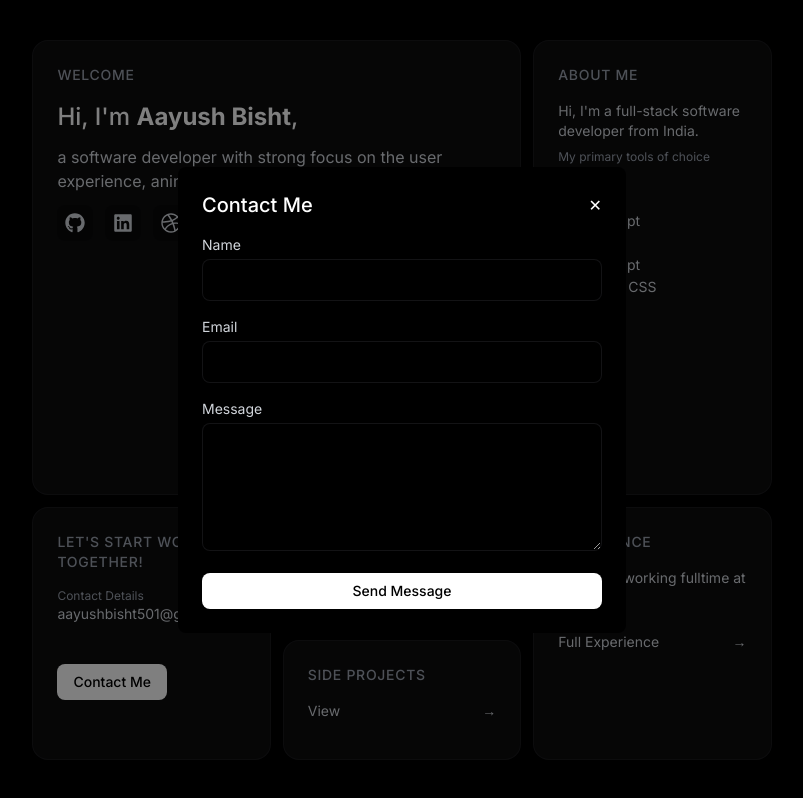
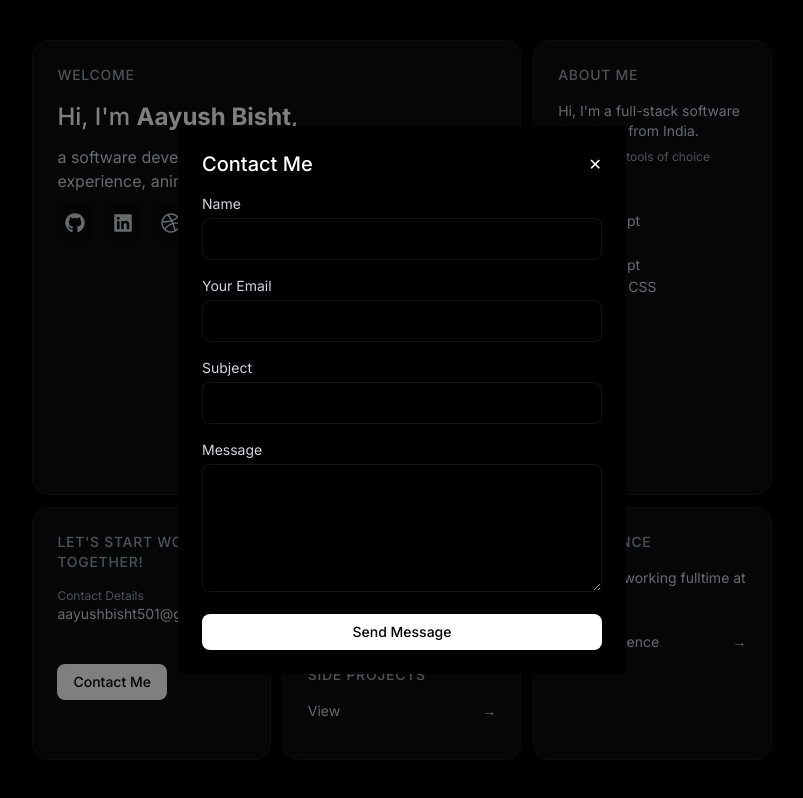
Before and after one commit to aayushbisht/portfolio25, a Next.js app: page / in a window 1280 px wide. Both pictures are taken after a click on the button "Contact Me". Shown: the whole page, without its empty margins (238-1041 px from the left). Built offline with nearby package versions, Linux system fonts and the light colour scheme.

Commit message:
implemneted contact form using emailjs

```diff
--- a/app/components/ContactModal.tsx
+++ b/app/components/ContactModal.tsx
@@ -1,5 +1,8 @@
 import { useState } from 'react';
 import { useTheme, getThemeClasses } from '../context/ThemeContext';
+import emailjs from '@emailjs/browser';
+import { toast } from 'sonner';
+
 
 interface ContactModalProps {
   isOpen: boolean;
@@ -12,26 +15,65 @@ export default function ContactModal({ isOpen, onClose }: ContactModalProps) {
   const [formData, setFormData] = useState({
     name: '',
     email: '',
-    message: ''
+    message: '',
+    subject: ''
   });
+  const [isLoading, setIsLoading] = useState(false);
 
   const handleSubmit = (e: React.FormEvent) => {
     e.preventDefault();
-    console.log(formData.name)
-    console.log('Form submitted:', formData);
-    onClose();
+    setIsLoading(true);
+
+    const templateParams = {
+      from_name: formData.name,
+      email: formData.email,
+      subject: formData.subject,
+      message: formData.message,
+    };
+
+    emailjs
+      .send(
+        'service_aczttiu',
+        'template_16dnpp8',
+        templateParams,
+        '1DCiGzYt4VjsAR3JI'
+      )
+      .then(
+        (response) => {
+          toast.success('Message sent successfully!');
+          setFormData({
+            name: '',
+            email: '',
+            message: '',
+            subject: ''
+          });
+          onClose();
+        },
+        (error) => {
+          toast.error('Unable to send message. Please try again.');
+        }
+      )
+      .finally(() => {
+        setIsLoading(false);
+      });
   };
 
   if (!isOpen) return null;
 
   return (
     <div className="fixed inset-0 bg-black/50 flex items-center justify-center z-50">
-      <div className={`${themeClasses.background} p-6 rounded-lg w-[90%] max-w-md`}>
+      <div className={`${themeClasses.background} p-6 rounded-lg w-[90%] max-w-md relative ${isLoading ? 'blur-sm' : ''}`}>
+        {isLoading && (
+          <div className="absolute inset-0 flex items-center justify-center bg-black/30 rounded-lg">
+            <div className="w-8 h-8 border-4 border-t-transparent border-white rounded-full animate-spin"></div>
+          </div>
+        )}
         <div className="flex justify-between items-center mb-4">
           <h2 className={`text-xl font-medium ${themeClasses.text}`}>Contact Me</h2>
           <button
             onClick={onClose}
             className={`${themeClasses.text} hover:opacity-70`}
+            disabled={isLoading}
           >
             ✕
           </button>
@@ -47,11 +89,13 @@ export default function ContactModal({ isOpen, onClose }: ContactModalProps) {
               onChange={(e) => setFormData({ ...formData, name: e.target.value })}
               className={`w-full p-2 rounded-lg ${themeClasses.background} border ${themeClasses.border} ${themeClasses.text}`}
               required
+              disabled={isLoading}
             />
           </div>
+
           <div>
             <label className={`block text-sm ${themeClasses.textSecondary} mb-1`}>
-              Email
+             Your Email
             </label>
             <input
               type="email"
@@ -59,6 +103,21 @@ export default function ContactModal({ isOpen, onClose }: ContactModalProps) {
               onChange={(e) => setFormData({ ...formData, email: e.target.value })}
               className={`w-full p-2 rounded-lg ${themeClasses.background} border ${themeClasses.border} ${themeClasses.text}`}
               required
+              disabled={isLoading}
+            />
+          </div>
+
+          <div>
+            <label className={`block text-sm ${themeClasses.textSecondary} mb-1`}>
+              Subject
+            </label>
+            <input
+              type="text"
+              value={formData.subject}
+              onChange={(e) => setFormData({ ...formData, subject: e.target.value })}
+              className={`w-full p-2 rounded-lg ${themeClasses.background} border ${themeClasses.border} ${themeClasses.text}`}
+              required
+              disabled={isLoading}
             />
           </div>
           <div>
@@ -70,13 +129,22 @@ export default function ContactModal({ isOpen, onClose }: ContactModalProps) {
               onChange={(e) => setFormData({ ...formData, message: e.target.value })}
               className={`w-full p-2 rounded-lg ${themeClasses.background} border ${themeClasses.border} ${themeClasses.text} h-32`}
               required
+              disabled={isLoading}
             />
           </div>
           <button
             type="submit"
-            className={`${themeClasses.accent} text-black py-2 px-4 rounded-lg text-sm font-medium hover:opacity-90 transition-colors w-full`}
+            className={`${themeClasses.accent} text-black py-2 px-4 rounded-lg text-sm font-medium hover:opacity-90 transition-colors w-full flex items-center justify-center gap-2`}
+            disabled={isLoading}
           >
-            Send Message
+            {isLoading ? (
+              <>
+                <div className="w-4 h-4 border-2 border-black border-t-transparent rounded-full animate-spin"></div>
+                Sending...
+              </>
+            ) : (
+              'Send Message'
+            )}
           </button>
         </form>
       </div>
--- a/app/layout.tsx
+++ b/app/layout.tsx
@@ -2,6 +2,7 @@ import type { Metadata } from 'next'
 import { Inter } from 'next/font/google'
 import './globals.css'
 import { ThemeProvider } from './context/ThemeContext'
+import { Toaster } from 'sonner'
 
 const inter = Inter({ subsets: ['latin'] })
 
@@ -20,6 +21,7 @@ export default function RootLayout({
       <body className={`${inter.className} bg-gray-900 text-white`}>
         <ThemeProvider>
           {children}
+          <Toaster position="top-right" />
         </ThemeProvider>
       </body>
     </html>
--- a/package.json
+++ b/package.json
@@ -14,7 +14,8 @@
     "next": "14.0.4",
     "react": "^18",
     "react-dom": "^18",
-    "react-icons": "^5.5.0"
+    "react-icons": "^5.5.0",
+    "sonner": "^2.0.3"
   },
   "devDependencies": {
     "@types/node": "^20",
```
Also changed, not shown: 1 other file (tests, documents, lock files or other folders).
